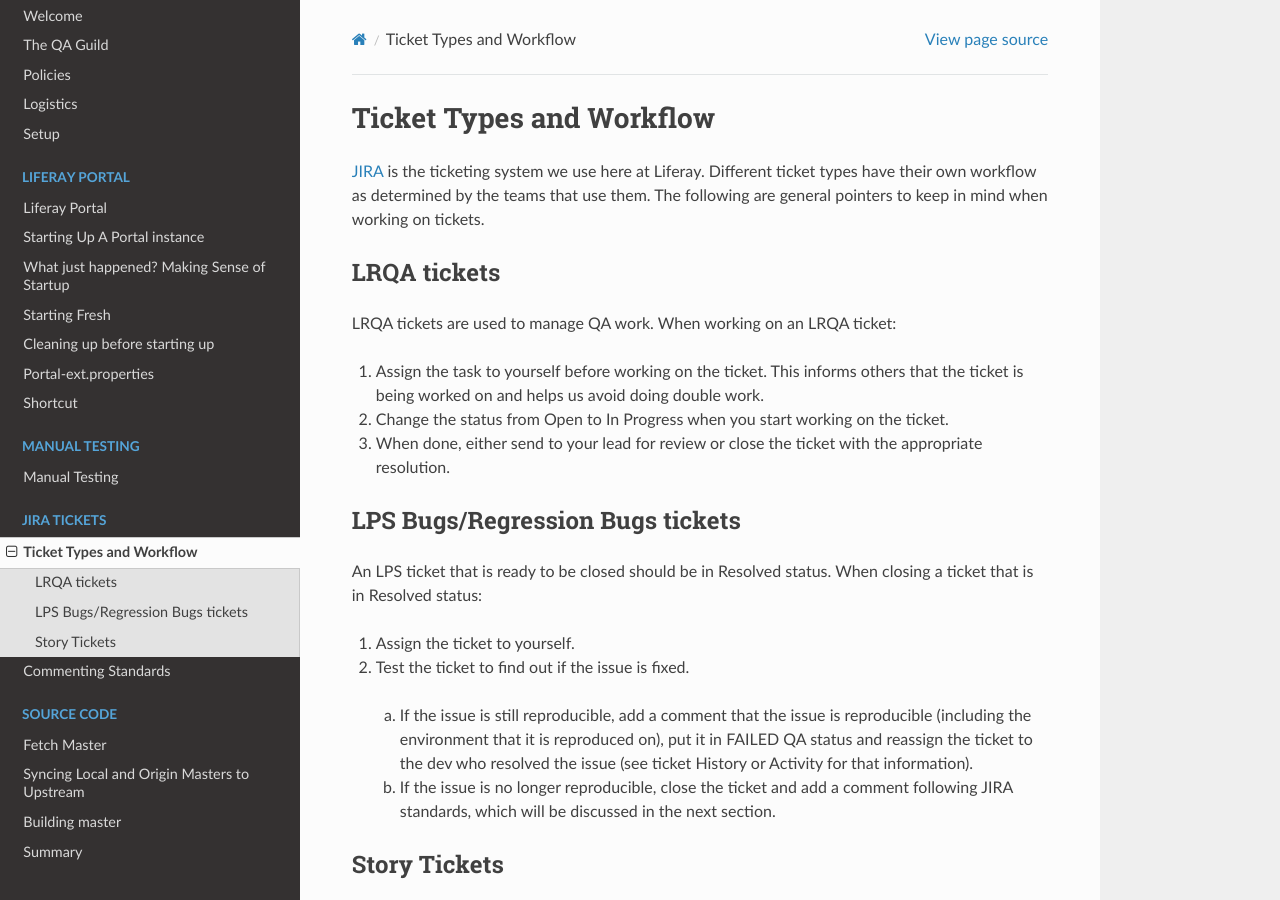
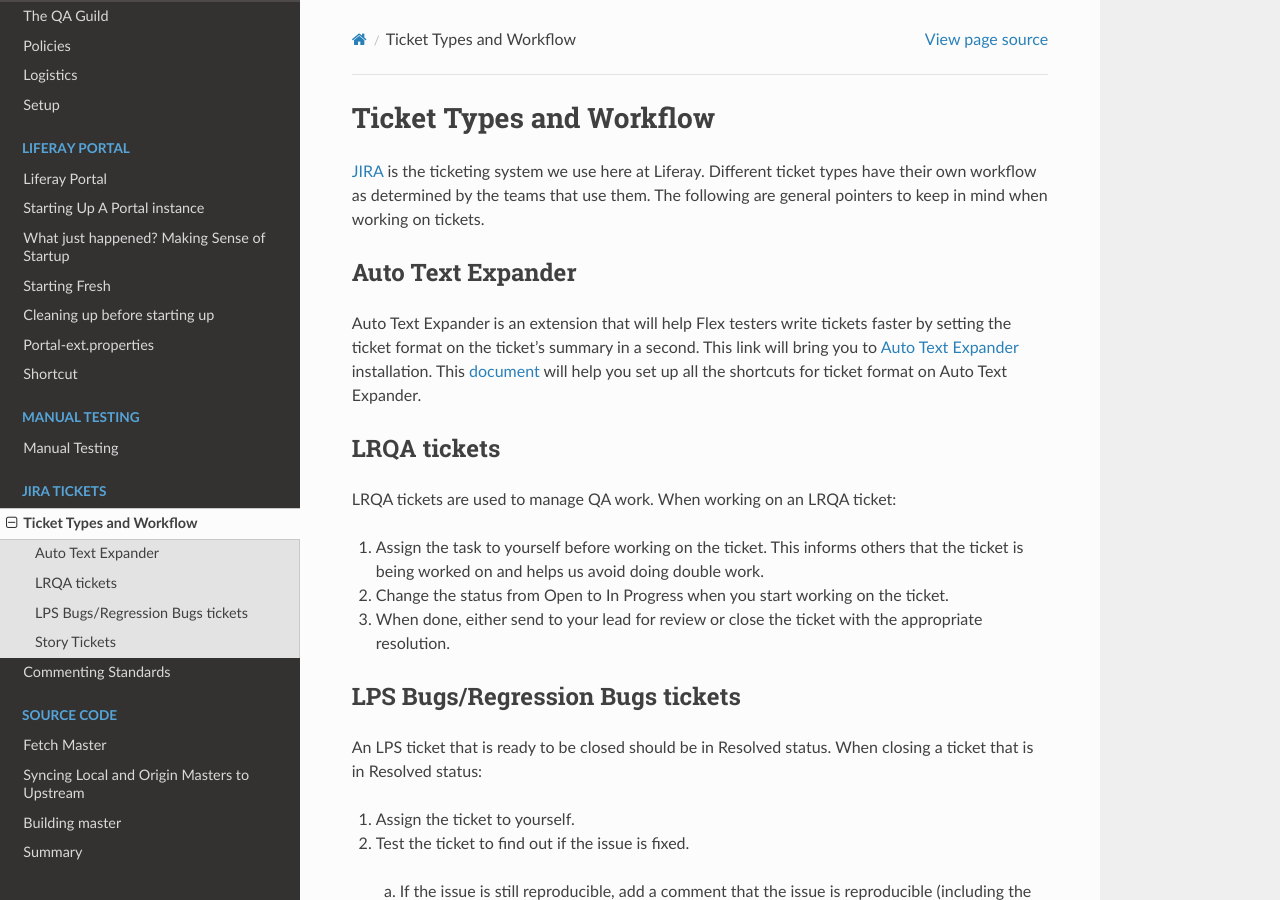
Before and after one commit to nikki-pru/flex-training, a Sphinx documentation site: the page built from docs/jira/jira-workflow.rst, in a window 1280 px wide and 900 px high. Built offline with Sphinx 7.4.7 and the Read the Docs theme 2.0.0, drawn with Linux system fonts in a browser that asks for light colours.

Commit message:
LRQA-62604 Add Auto Text Expander in training doc

```diff
--- a/docs/jira/jira-workflow.rst
+++ b/docs/jira/jira-workflow.rst
@@ -2,6 +2,11 @@ Ticket Types and Workflow
 ==========================
 
 `JIRA`_ is the ticketing system we use here at Liferay. Different ticket types have their own workflow as determined by the teams that use them. The following are general pointers to keep in mind when working on tickets.
+
+Auto Text Expander
+-------------
+Auto Text Expander is an extension that will help Flex testers write tickets faster by setting the ticket format on the ticket's summary in a second. This link will bring you
+to `Auto Text Expander`_ installation. This `document`_ will help you set up all the shortcuts for ticket format on Auto Text Expander.
 
 LRQA tickets
 -------------
@@ -33,3 +38,5 @@ A story ticket that is ready for testing will be in the READY FOR QA status.
 
 
 .. _JIRA: http://issues.liferay.com
+.. Auto Text Expander_: https://chrome.google.com/webstore/detail/auto-text-expander-for-go/iibninhmiggehlcdolcilmhacighjamp?hl=en
+.. _document: https://docs.google.com/document/d/1y7DuqdYakrlPvOOmL5FMqDGHiNhPcAJquF3nAf1yeJw/edit?usp=sharing
```
